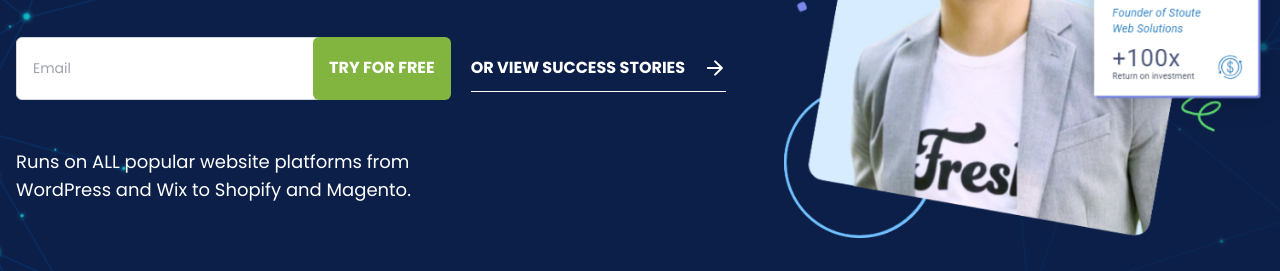
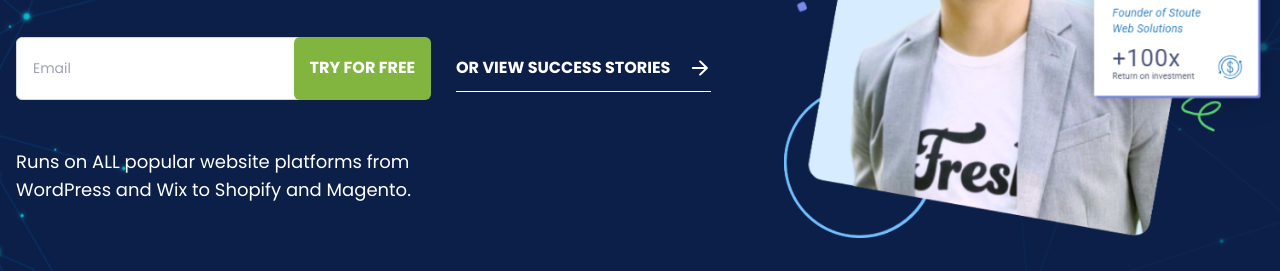
Before and after one commit to KaranXode/mywebaudit, a plain HTML site: page index.html in a window 1280 px wide. Shown: the part 479-750 px from the top of the page. Drawn offline with nearby package versions, Linux system fonts and the light colour scheme.

Commit message:
"UI Updated - input btn fixed"

```diff
--- a/index.html
+++ b/index.html
@@ -109,9 +109,9 @@
                     </div>
                     <div class="flex flex-wrap items-center mb-4">
 
-                        <div class="flex w-full sm:w-auto">
+                        <div class="flex w-full sm:w-auto lg:max-w-[420px] lg:w-full">
                             <input
-                                class="px-4 md:py-5 rounded-l-md text-gray-900 text-[12px] sm:text-[14px]   sm:w-auto border border-gray-300 "
+                                class="px-4 md:py-5 rounded-l-md text-gray-900 text-[12px] sm:text-[14px] sm:w-auto lg:w-[68%] border border-gray-300 "
                                 placeholder="Email"
                                 type="email"
                                 aria-label="Enter your email"
```
